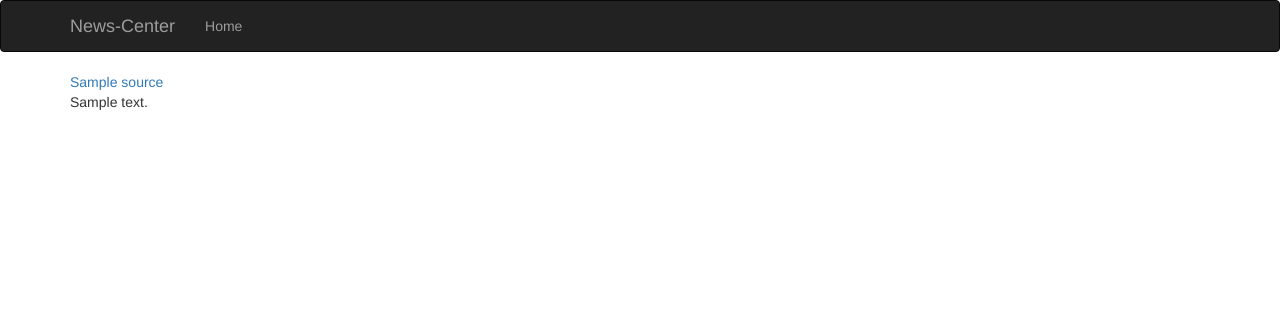
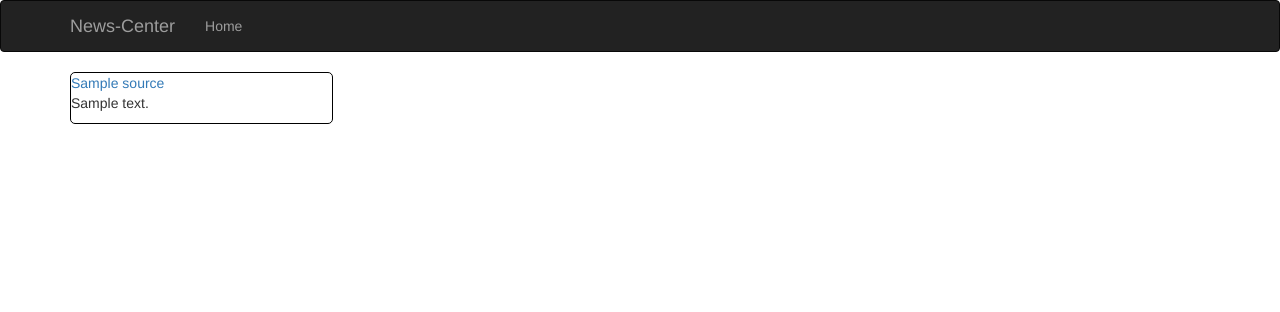
Before and after one commit to Victoria045/News-Api, a Flask app: template app/templates/index.html in a window 1280 px wide. Shown: the top 312 px of the page. Run offline with Flask 2, Linux system fonts and the light colour scheme; the template is opened without the code that fills it: most values are stand-ins (such as "Sample title", 1, 10 or a date in 2020); some libraries are stand-ins or nearby versions.

Commit message:
add the stylesheet

```diff
--- a/app/templates/index.html
+++ b/app/templates/index.html
@@ -1,12 +1,21 @@
 {%extends 'base.html'%}
+
+<!-- Styles block -->
+
+{% block styles%}
+    {{ super() }}
+    <link rel="stylesheet" href="{{url_for('static',filename='css/index.css')}}">
+{% endblock %}
+<!-- Content block -->
+
 {%block source_content%}
         <div class="container">
             <div class="row">
               {%for source in sources%}
               <div class="col-md-4 col-lg-3 my-3">
-                  <div class="card h-100">
+                  <div class="card h-100 card-cont ">
                         <div class="card-body">
-                          <a href= "{{url_for('.source',name = source.id)}}" class="card-title">{{source.name}}</a>
+                          <a href= "{{url_for('.source',name = source.id)}}" class="card-title text-center">{{source.name}}</a>
                           <p class="card-text">{{source.desc | truncate(100,True)}}</p>
                         </div>
                   </div>
```
